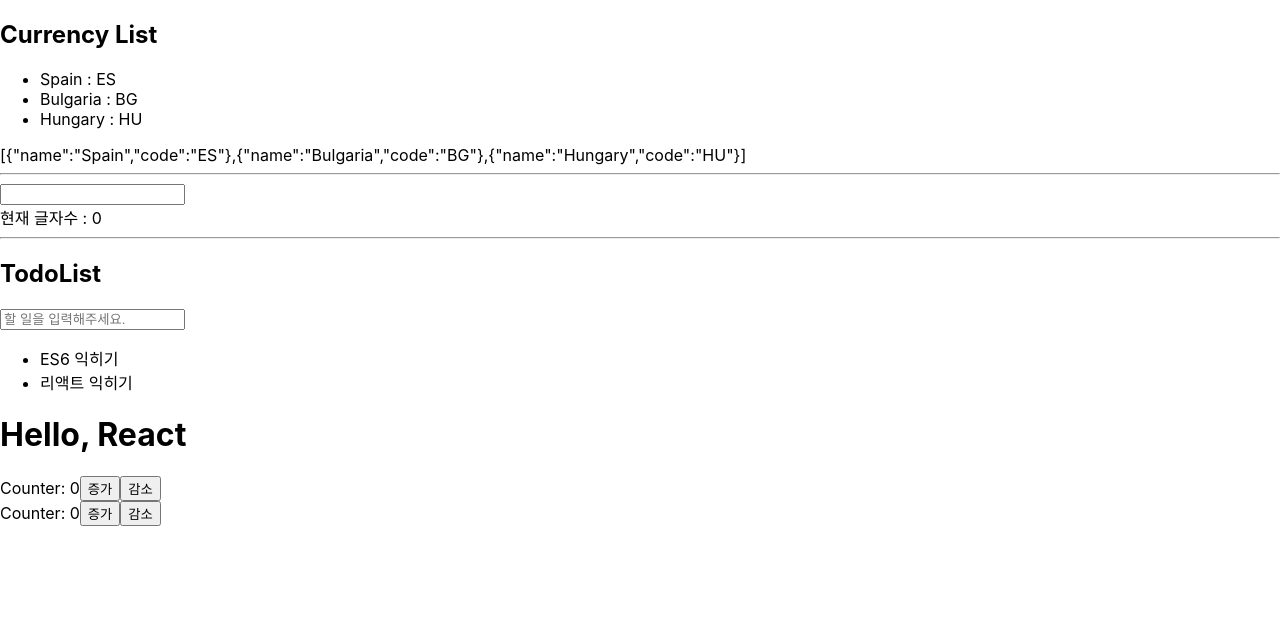
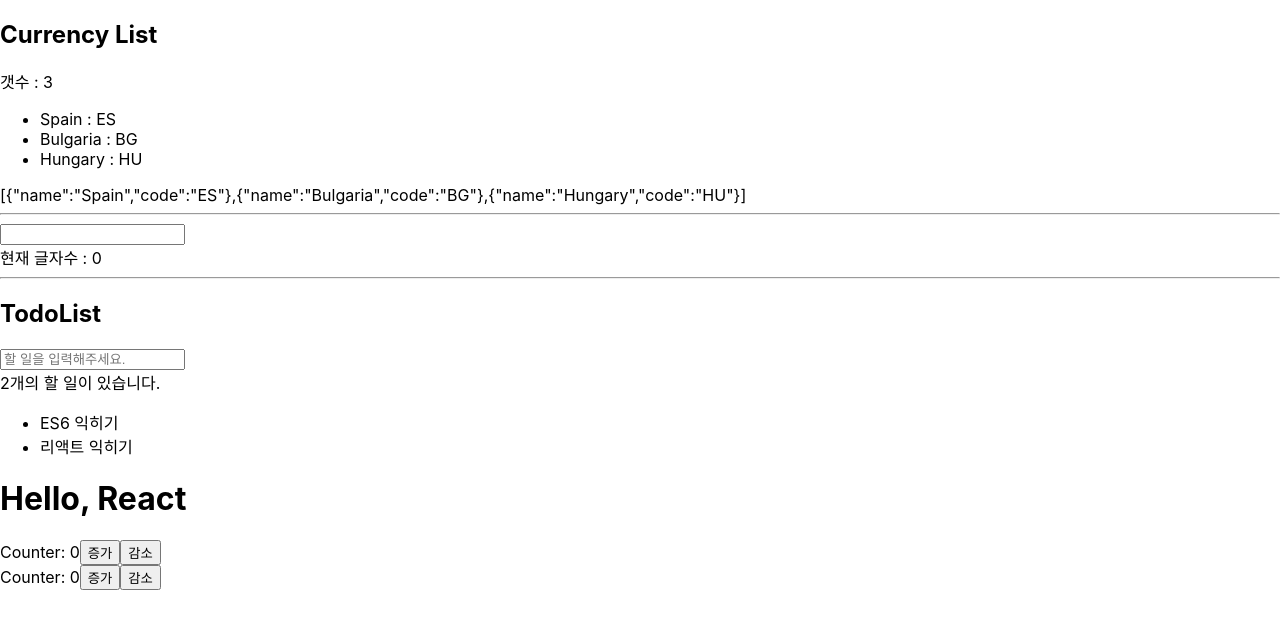
Before and after one commit to askcompany-kr/demo-pusan-univ-201908-react, a React (Create React App) app: page / in a window 1280 px wide. Shown: the top 628 px of the page. Built offline with nearby package versions, Linux system fonts and the light colour scheme.

Commit message:
CurrencyList 개선

```diff
--- a/src/components/currency_list.js
+++ b/src/components/currency_list.js
@@ -8,14 +8,30 @@ class CurrencyItem extends Component {
 }
 
 class CurrencyItemList extends Component {
+    state = {
+        // 초기 1회만 itemList 속성값을 참조해서, 상탯값 할당
+        itemListLength: this.props.itemList.length
+    };
+    // constructor(props) {
+    //     super(props);
+    //     const { itemList } = this.props;
+    //     this.state = {
+    //         itemListLength: itemList.length
+    //     };
+    // }
+
     render() {
         const { itemList } = this.props;
+        const { itemListLength } = this.state;
         return (
-            <ul>
-                {itemList.map(country =>
-                    <CurrencyItem key={country.code} country={country} />
-                )}
-            </ul>
+            <div>
+                갯수 : { itemListLength }
+                <ul>
+                    {itemList.map(country =>
+                        <CurrencyItem key={country.code} country={country} />
+                    )}
+                </ul>
+            </div>
         );
     }
 }
--- a/src/components/todo_list.js
+++ b/src/components/todo_list.js
@@ -47,13 +47,15 @@ class TodoList extends Component {
 
     render() {
         const { current, todoList } = this.state;
+        const todoListLength = todoList.length;
         return (
             <div>
                 <h2>TodoList</h2>
                 <input type="text" value={current}
                        placeholder="할 일을 입력해주세요."
                        onKeyDown={this.onKeyDown}
-                       onChange={this.onChange} />
+                       onChange={this.onChange} /><br/>
+                {todoListLength}개의 할 일이 있습니다.
                 <ul>
                     {todoList.map(todo =>
                         <li key={todo} onDoubleClick={() => this.remove(todo)}>{todo}</li>
```
